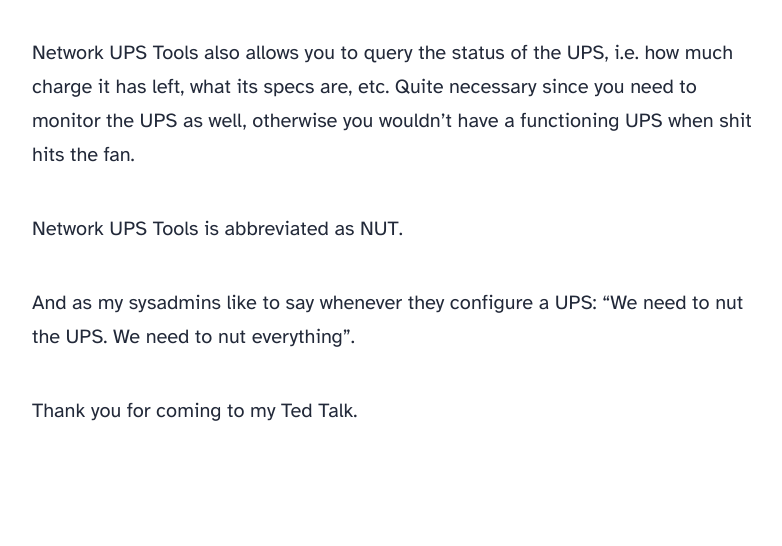
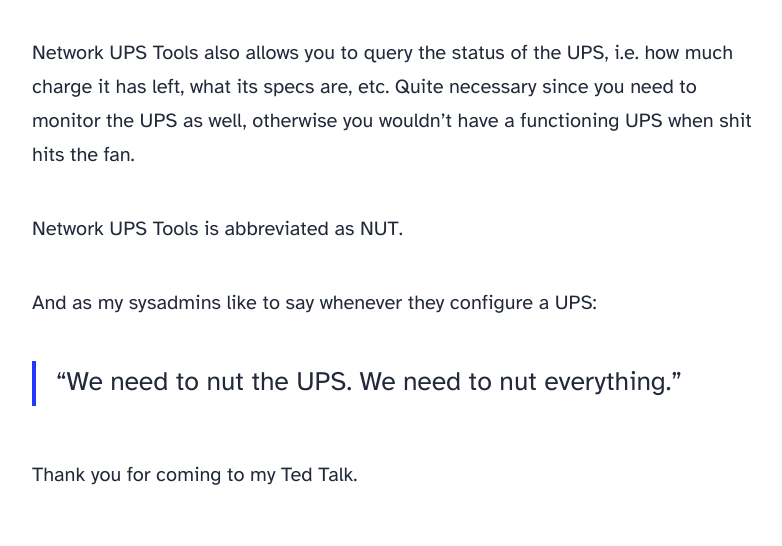
Before and after one commit to KuroganeToyama/blog, an Astro site: page /blog/2025-07-24-nut in a window 1280 px wide. Shown: the part 2800-3346 px from the top of the page, without its empty margins (248-1030 px from the left). Built offline with nearby package versions, Linux system fonts and the light colour scheme; Astro itself is replaced by a stand-in of ours.

Commit message:
Updated file

```diff
--- a/src/content/blog/2025-07-24-NUT.md
+++ b/src/content/blog/2025-07-24-NUT.md
@@ -29,6 +29,8 @@ Network UPS Tools also allows you to query the status of the UPS, i.e. how much
 
 Network UPS Tools is abbreviated as NUT.
 
-And as my sysadmins like to say whenever they configure a UPS: "We need to nut the UPS. We need to nut everything".
+And as my sysadmins like to say whenever they configure a UPS:
+
+> "We need to nut the UPS. We need to nut everything."
 
 Thank you for coming to my Ted Talk.
```
